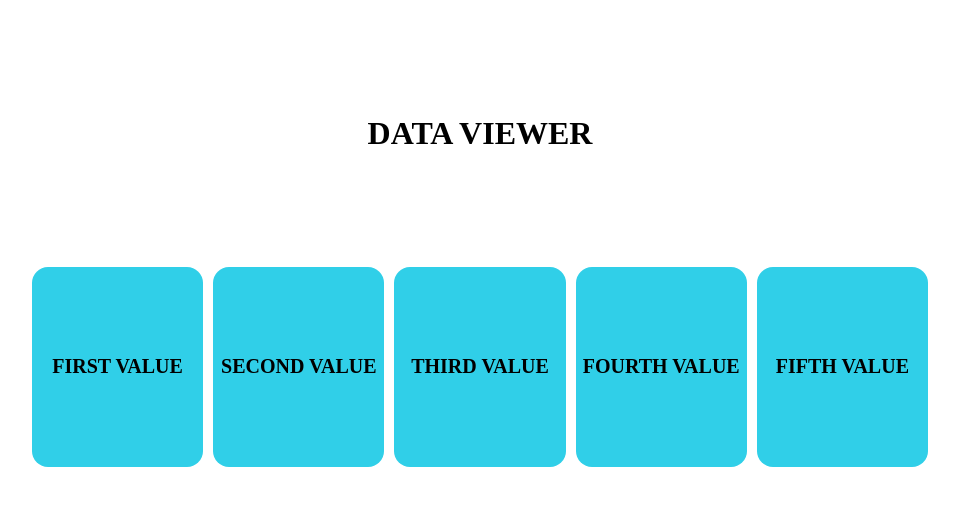
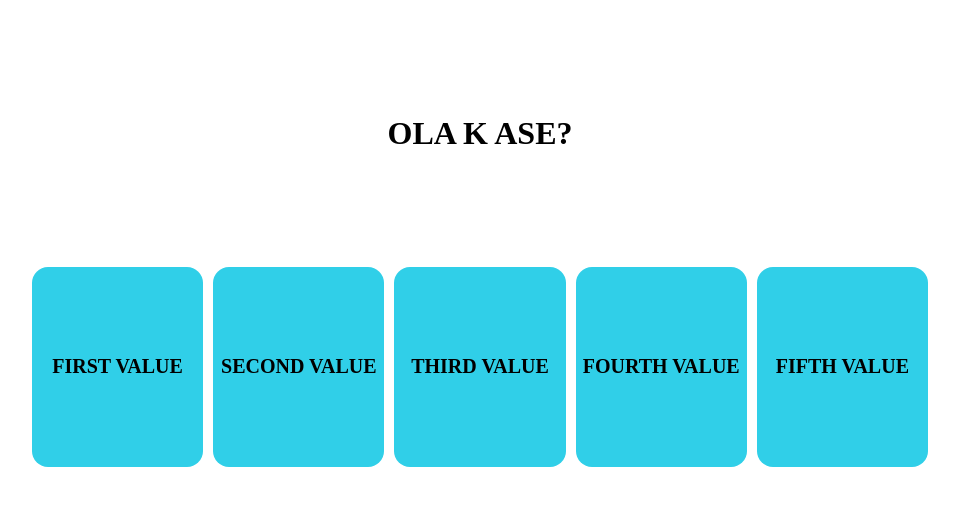
Before and after one commit to andru-oca/note_te_olvides_del_presente, a plain HTML site: page index.html in a window 1280 px wide. Shown: the whole page, without its empty margins (160-1119 px from the left). Drawn offline with Linux system fonts and the light colour scheme.

Commit message:
ola k ase ??

```diff
--- a/index.html
+++ b/index.html
@@ -56,7 +56,7 @@
     </head>
     <body>
         <center>
-            <h1>DATA VIEWER</h1>
+            <h1>OLA K ASE?</h1>
             <div class="container">
                 <div class="card">
                     <h1>FIRST VALUE</h1>
```
